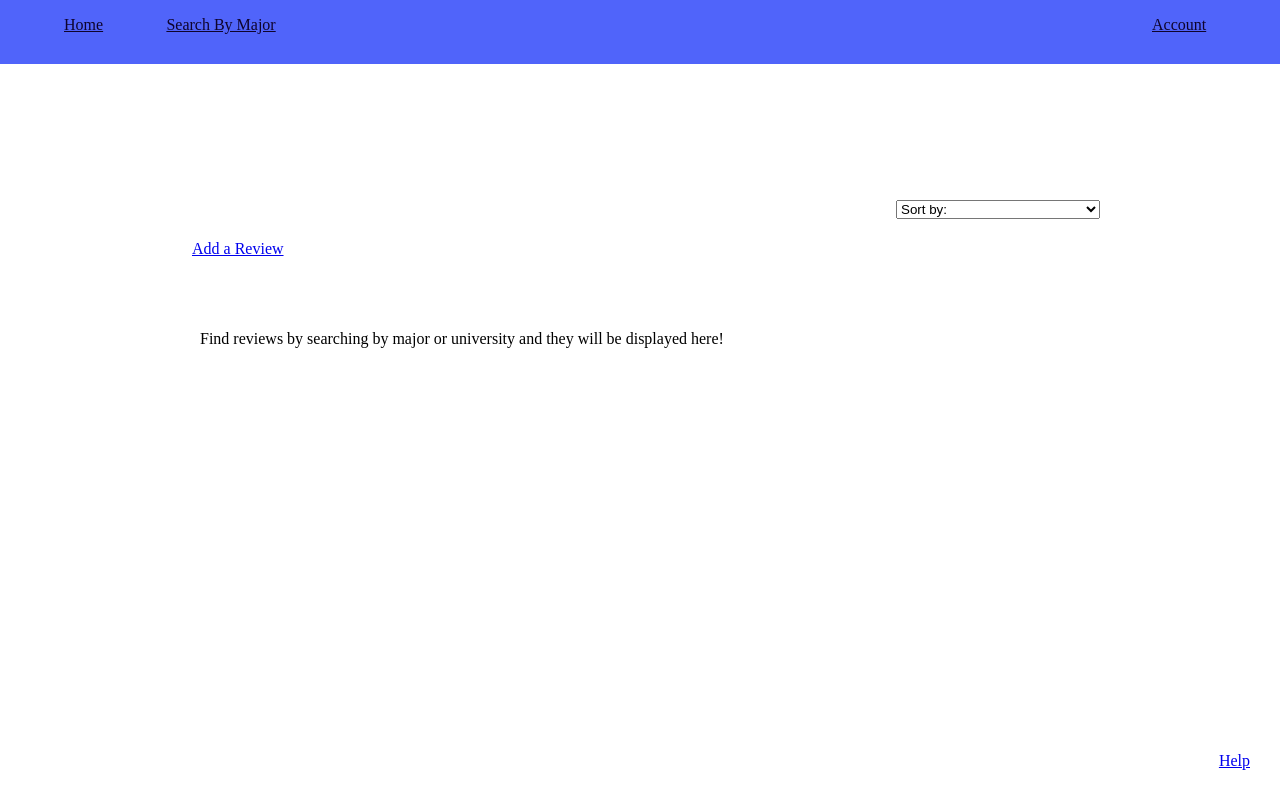
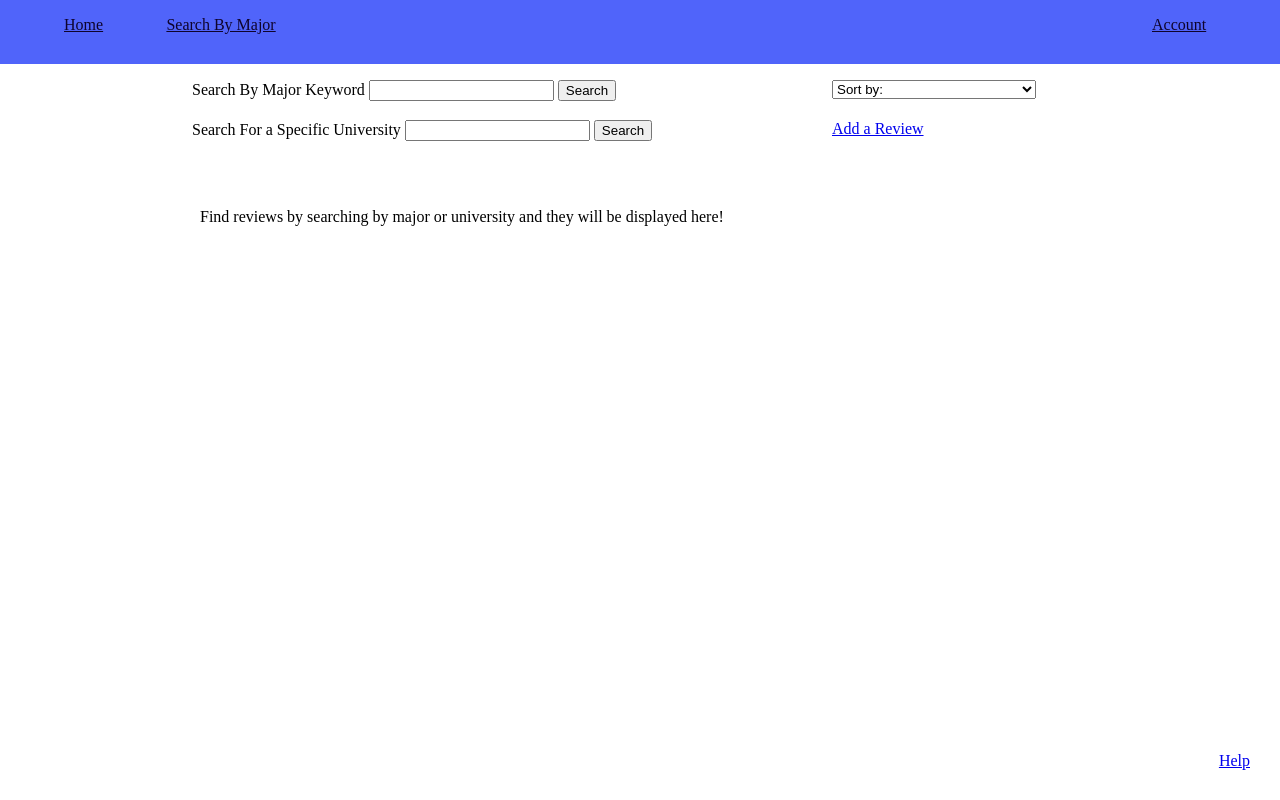
Before and after one commit to jessechen09/ratemymajor, a website: page public_html/major.html in a window 1280 px wide. Shown: the top 800 px of the page. Drawn offline with Linux system fonts and the light colour scheme.

Commit message:
should be what Kat has now

```diff
--- a/public_html/css/style.css
+++ b/public_html/css/style.css
@@ -1,8 +1,16 @@
+/*
+ *all html files
+*/
+
 body {
     min-width: 700px;
     width: auto !important;
     width: 700px;
 }
+
+/*
+ *navigation elements
+*/
 
 #navBar {
     position: fixed;
@@ -39,6 +47,10 @@ body {
     left: 90vw;
 }
 
+/*
+ *index.html
+*/
+
 #welcomeBack {
     position: fixed;
     width: 45vw;
@@ -57,6 +69,26 @@ body {
     color: white;
 }
 
+#login {
+    position: fixed;
+    width: 55vw;
+    height: 100%;
+    left: 45vw;
+    margin: auto;
+    margin-top: 25vh;
+    text-align: center;
+}
+
+#signInButton {
+    background-color: white;
+    padding: 10px;
+    border-radius: 25px;
+}
+
+/*
+ *signup.html
+*/
+
 #welcome {
     position: fixed;
     width: 45vw;
@@ -70,16 +102,6 @@ body {
 }
 
 .welcomeText {
-    text-align: center;
-}
-
-#login {
-    position: fixed;
-    width: 55vw;
-    height: 100%;
-    left: 45vw;
-    margin: auto;
-    margin-top: 25vh;
     text-align: center;
 }
 
@@ -99,11 +121,9 @@ body {
     margin-top: 29vh;
 }
 
-#signInButton {
-    background-color: white;
-    padding: 10px;
-    border-radius: 25px;
-}
+/*
+ *home.html
+*/
 
 #welcomeHome {
     margin: auto;
@@ -126,17 +146,72 @@ body {
     border-radius: 25px;
 }
 
-#major {
+/*
+ *major.html
+*/
+
+#searchBar {
     position: fixed;
-    top: 25vh;
+    width: 100%;
+    height: 12%;
+    left:0px;
+    top: 8%;
+    margin-left: auto;
+    margin-right: auto;
+    background-color: white;
+}
+
+#searchByMajor {
+    position: fixed;
+    top: 10vh;
     left: 15vw;
+}
+
+#searchByUniversity {
+    position: fixed;
+    top: 15vh;
+    left: 15vw;
+}
+
+#filter {
+    position: fixed;
+    top: 10vh;
+    left: 65vw;
 }
 
 #reviewButton {
     position: fixed;
-    top: 30vh;
+    top: 15vh;
+    left: 65vw;
+}
+
+#reviewSection {
+    position: relative;
+    top: 25vh;
     left: 15vw;
+    overflow: auto;
+    z-index: -1;
 }
+
+.reviewFrame {
+    border: 1px solid black;
+    padding: 5px;
+    width: 50vw;
+    margin-bottom: 20px;
+}
+
+.reviewButtons{
+    margin-right: 20px;
+}
+
+.revBoxUni {
+    /*position: absolute;*/
+    /*left: 20vw;*/
+}
+
+/*
+ *reviews.html
+*/
 
 #createReview {
     position: fixed;
@@ -144,11 +219,9 @@ body {
     left: 10vw;
 }
 
-#filter {
-    position: fixed;
-    top: 25vh;
-    left: 70vw;
-}
+/*
+ *account.html
+*/
 
 #accountInfo {
     margin-top: 15vh;
@@ -156,6 +229,10 @@ body {
     width: 50vw;
     top: 25vh;
 }
+
+/*
+ *help.html
+*/
 
 #help {
     position: fixed;
@@ -172,37 +249,3 @@ body {
     width: 50vw;
     top: 25vh;
 }
-
-#reviewSection {
-    position: relative;
-    top: 35vh;
-    left: 15vw;
-    overflow: auto;
-    z-index: -1;
-}
-
-.reviewFrame {
-    border: 1px solid black;
-    padding: 5px;
-    width: 50vw;
-    margin-bottom: 20px;
-}
-
-.commentFrame {
-    border: 1px solid black;
-    padding: 5px;
-    margin-top: 10px;
-}
-
-.reviewText{
-
-}
-
-.reviewButtons{
-    margin-right: 20px;
-}
-
-.revBoxUni{
-    /*position: absolute;*/
-    /*left: 20vw;*/
-}
```
Also changed, not shown: public_html/major.html (+1 -1 lines).
